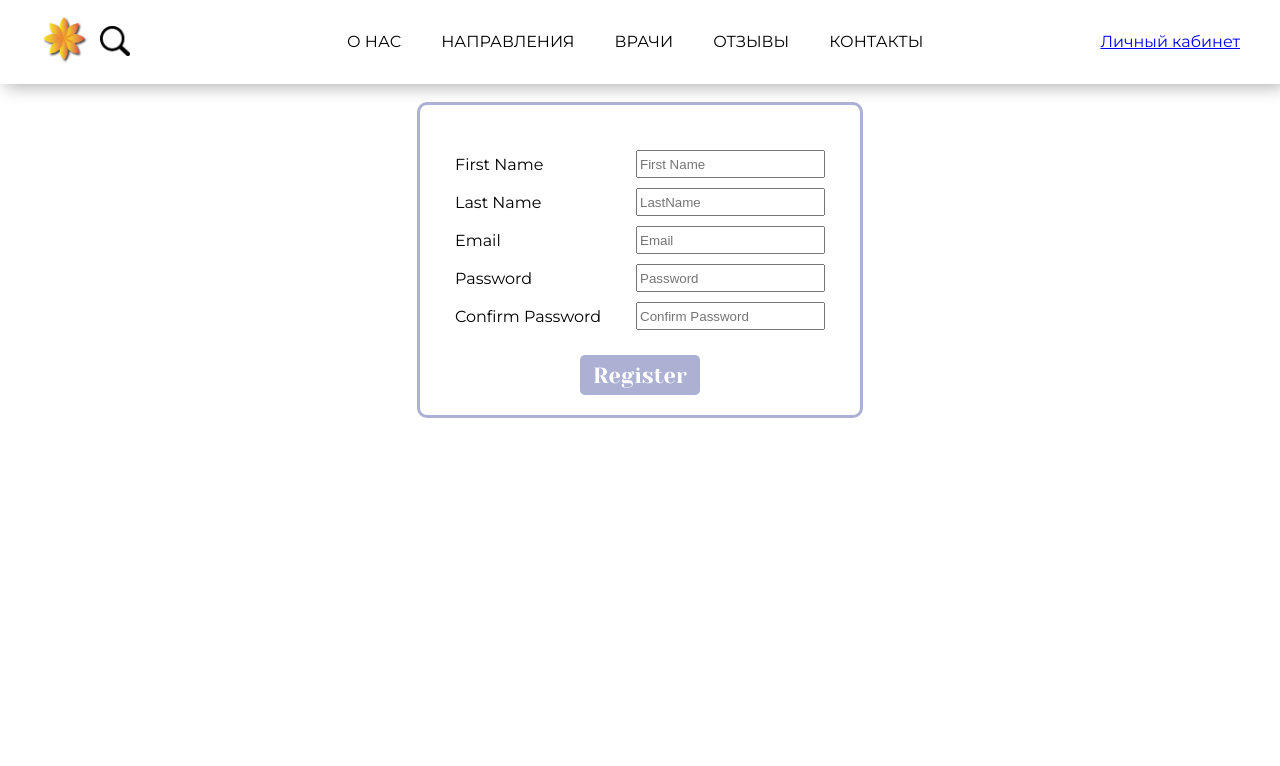
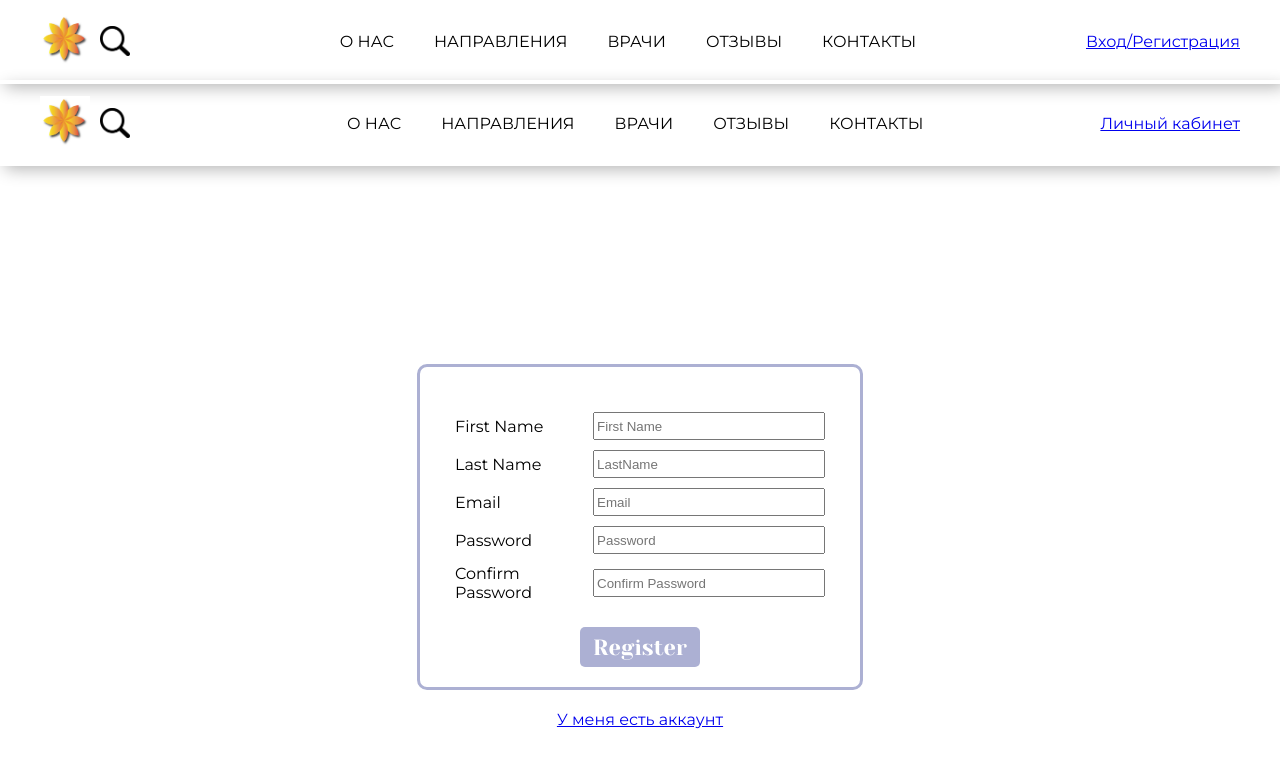
Before and after one commit to savelievamareena/diploma, a React (Create React App) app: page /account in a window 1280 px wide. Shown: the top 766 px of the page. Built offline with nearby package versions, Linux system fonts and the light colour scheme.

Commit message:
Login Form + CreateRoot + useEffect in App.js

```diff
--- a/package.json
+++ b/package.json
@@ -6,6 +6,7 @@
     "@testing-library/jest-dom": "^5.16.5",
     "@testing-library/react": "^13.4.0",
     "@testing-library/user-event": "^13.5.0",
+    "js-cookie": "^3.0.1",
     "react": "^18.2.0",
     "react-dom": "^18.2.0",
     "react-router": "^6.4.1",
@@ -35,6 +36,9 @@
       "last 1 chrome version",
       "last 1 firefox version",
       "last 1 safari version"
+    ],
+    "proxy": [
+      "http://localhost:8080"
     ]
   }
 }
--- a/src/App.js
+++ b/src/App.js
@@ -4,29 +4,31 @@ import Account from "./pages/Account";
 import Login from "./components/accountPage/Login";
 import Logout from "./components/accountPage/Logout";
 import { BrowserRouter, Routes, Route } from "react-router-dom";
+import Cookies from 'js-cookie';
+import RegistrationForm from "./components/accountPage/RegistrationForm";
+import React from "react";
 
 export default function App() {
-    const isAuthenticated = true;
+    const [isAuthenticated, setIsAuthenticated] = React.useState(false)
 
-    function requireAuth(nextState, replace, next) {
-        if (!isAuthenticated) {
-            replace({
-                pathname: "/login",
-                state: {nextPathname: nextState.location.pathname}
-            });
-        }
-        next();
-    }
+    React.useEffect(() => {
+        console.log("require auth work");
+        // if (Cookies.get('loggedInUser').length > 0) {
+        //     setIsAuthenticated(true);
+        // }else {
+        //     setIsAuthenticated(false);
+        // }
+    }, [])
 
     return (
         <div className="App">
             <BrowserRouter>
                 <Routes>
                     <Route index element={<Homepage isAuthenticated={isAuthenticated} />} />
-                    <Route path="account" element={<Account isAuthenticated={isAuthenticated} />} onEnter={requireAuth}/>
-                    <Route path="register" element={<Account />} />
-                    <Route path="login" component={<Login/>}/>
-                    <Route path="logout" component={<Logout/> } onEnter={requireAuth} />
+                    <Route path="account" element={<Account isAuthenticated={isAuthenticated} />} />
+                    <Route path="register" element={<RegistrationForm isAuthenticated={isAuthenticated} />} />
+                    <Route path="login" element={<Login isAuthenticated={isAuthenticated} />} />
+                    <Route path="logout" element={<Logout/> } />
                 </Routes>
             </BrowserRouter>
         </div>
--- a/src/components/Header.js
+++ b/src/components/Header.js
@@ -82,7 +82,7 @@ export default function Header(props) {
                     <li>КОНТАКТЫ</li>
                 </ul>
                 <div className="header--cabinet">
-                    <Link to="/account">{props.isAuthenticated ? "Личный кабинет" : "Вход/Регистрация"}</Link>
+                    <Link to={props.isAuthenticated ? "/account" : "/login"}>{props.isAuthenticated ? "Личный кабинет" : "Вход/Регистрация"}</Link>
                 </div>
             </div>
         </div>
--- a/src/components/accountPage/Login.js
+++ b/src/components/accountPage/Login.js
@@ -0,0 +1,32 @@
+import React from "react";
+import '../../styles/AccountForms.css';
+import Header from "../Header";
+
+export default function Login() {
+
+    return(
+        <div>
+            <Header />
+            <div className="login--formWrapper">
+                <div className="form">
+                    <div className="form-body">
+                        <div className="email form--row">
+                            <label className="form__label" htmlFor="email">Email </label>
+                            <input type="email" id="email" className="form__input" placeholder="Email"/>
+                        </div>
+                        <div className="password form--row">
+                            <label className="form__label" htmlFor="password">Password </label>
+                            <input className="form__input" type="password" id="password" placeholder="Password"/>
+                        </div>
+                    </div>
+                    <div className="form-footer">
+                        <button type="submit" className="register-btn">Log In</button>
+                    </div>
+                </div>
+            </div>
+            <div>
+                <a href="/register">Создать аккаунт</a>
+            </div>
+        </div>
+    )
+}
--- a/src/components/accountPage/RegistrationForm.js
+++ b/src/components/accountPage/RegistrationForm.js
@@ -1,35 +1,66 @@
 import React from "react";
 import '../../styles/AccountForms.css';
+import Header from "../Header";
 
-export default function RegistrationForm() {
+export default function RegistrationForm(props) {
+    const [firstName, setFirstName] = React.useState();
+    const [lastName, setLastName] = React.useState();
+    const [email, setEmail] = React.useState();
+    const [password,setPassword] = React.useState();
+    const [confirmPassword,setConfirmPassword] = React.useState();
+
+    const handleInputChange = (e) => {
+        const {name, value} = e.target;
+        if(name === "firstName"){
+            setFirstName(value);
+        }
+        if(name === "lastName"){
+            setLastName(value);
+        }
+        if(name === "email"){
+            setEmail(value);
+        }
+        if(name === "password"){
+            setPassword(value);
+        }
+        if(name === "confirmPassword"){
+            setConfirmPassword(value);
+        }
+    }
 
     return(
+        <div>
+            <Header isAuthenticated />
             <div className="form">
                 <div className="form-body">
                     <div className="username form--row">
                         <label className="form__label" htmlFor="firstName">First Name </label>
-                    <input className="form__input" type="text" id="firstName" placeholder="First Name" />
+                        <input className="form__input" type="text" placeholder="First Name" value={firstName} />
                     </div>
                     <div className="lastname form--row">
                         <label className="form__label" htmlFor="lastName">Last Name </label>
-                    <input type="text" name="" id="lastName" className="form__input" placeholder="LastName"/>
+                        <input type="text" name="" className="form__input" placeholder="LastName" value={lastName}/>
                     </div>
                     <div className="email form--row">
                         <label className="form__label" htmlFor="email">Email </label>
-                    <input type="email" id="email" className="form__input" placeholder="Email"/>
+                        <input type="email" className="form__input" placeholder="Email" value={email}/>
                     </div>
                     <div className="password form--row">
                         <label className="form__label" htmlFor="password">Password </label>
-                    <input className="form__input" type="password" id="password" placeholder="Password"/>
+                        <input className="form__input" type="password" placeholder="Password" value={password}/>
                     </div>
                     <div className="confirm-password form--row">
                         <label className="form__label" htmlFor="confirmPassword">Confirm Password </label>
-                    <input className="form__input" type="password" id="confirmPassword" placeholder="Confirm Password"/>
+                        <input className="form__input" type="password" placeholder="Confirm Password" value={confirmPassword}/>
                     </div>
                 </div>
                 <div className="form-footer">
                     <button type="submit" className="register-btn">Register</button>
                 </div>
             </div>
+            <div>
+                <a href="/login">У меня есть аккаунт</a>
+            </div>
+        </div>
     )
 }
--- a/src/components/homePage/Reviews.js
+++ b/src/components/homePage/Reviews.js
@@ -6,13 +6,13 @@ export default function Reviews() {
     const [reviews, setReviews] = React.useState(reviewsData.reviews);
     const [reviewShown, setReviewShown] = React.useState(reviews[0]);
 
-    fetch("http://localhost:8080/api/reviews")
-        .then(result => result.json())
-        .then(
-            (data) => {setReviews(data)}
-        )
-
-    console.log(reviews);
+    // fetch("http://localhost:8080/api/reviews")
+    //     .then(result => result.json())
+    //     .then(
+    //         (data) => {setReviews(data)}
+    //     )
+    //
+    // console.log(reviews);
 
     function handleLeft() {
         setReviewShown(prevReviewShown => {
--- a/src/index.css
+++ b/src/index.css
@@ -6,9 +6,18 @@ body {
     sans-serif;
   -webkit-font-smoothing: antialiased;
   -moz-osx-font-smoothing: grayscale;
+  height: 100%;
 }
 
 code {
   font-family: source-code-pro, Menlo, Monaco, Consolas, 'Courier New',
     monospace;
 }
+
+#root {
+  position: absolute;
+  top: 0;
+  left: 0;
+  height: 100%;
+  width: 100%;
+}
--- a/src/index.js
+++ b/src/index.js
@@ -1,10 +1,18 @@
 import React from 'react';
-import ReactDOM from 'react-dom';
+import {createRoot} from 'react-dom/client';
 import './index.css';
 import App from './App';
 import reportWebVitals from './reportWebVitals';
 
-ReactDOM.render(<App />, document.getElementById('root'))
+const rootElement = document.getElementById("root");
+const root = createRoot(rootElement);
+root.render(
+    <React.StrictMode>
+        <App />
+    </React.StrictMode>
+);
+
+// ReactDOM.render(<App />, document.getElementById('root'))
 
 // If you want to start measuring performance in your app, pass a function
 // to log results (for example: reportWebVitals(console.log))
--- a/src/styles/AccountForms.css
+++ b/src/styles/AccountForms.css
@@ -1,7 +1,7 @@
 .form{
     background-color: white;
     width: 400px;
-    margin: 20px auto;
+    margin: 200px auto 20px;
     padding: 20px;
     border: 3px solid #ACB0D3;
     border-radius: 10px;
@@ -23,7 +23,7 @@
 }
 
 .form__input{
-    width: 50%;
+    width: 300px;
     height: 22px;
 }
 
@@ -49,3 +49,24 @@
     border-radius: 5px;
     border: none;
 }
+
+.login--wrapper {
+    display: flex;
+    flex-direction: row;
+    justify-content: center;
+    align-items: center;
+    font-family: 'Yeseva One', cursive;
+    font-size: 24px;
+    height: 100%;
+}
+
+.login--leftScreen {
+    width: 50%;
+    background-color: #ACB0D3;
+    height: 100%;
+}
+
+.login--formWrapper {
+    border-left: 4px solid #ACB0D3;
+    height: 100%;
+}
```
Also changed, not shown: 1 other file (tests, documents, lock files or other folders). Lines whose indentation alone changed are shown as unchanged.
